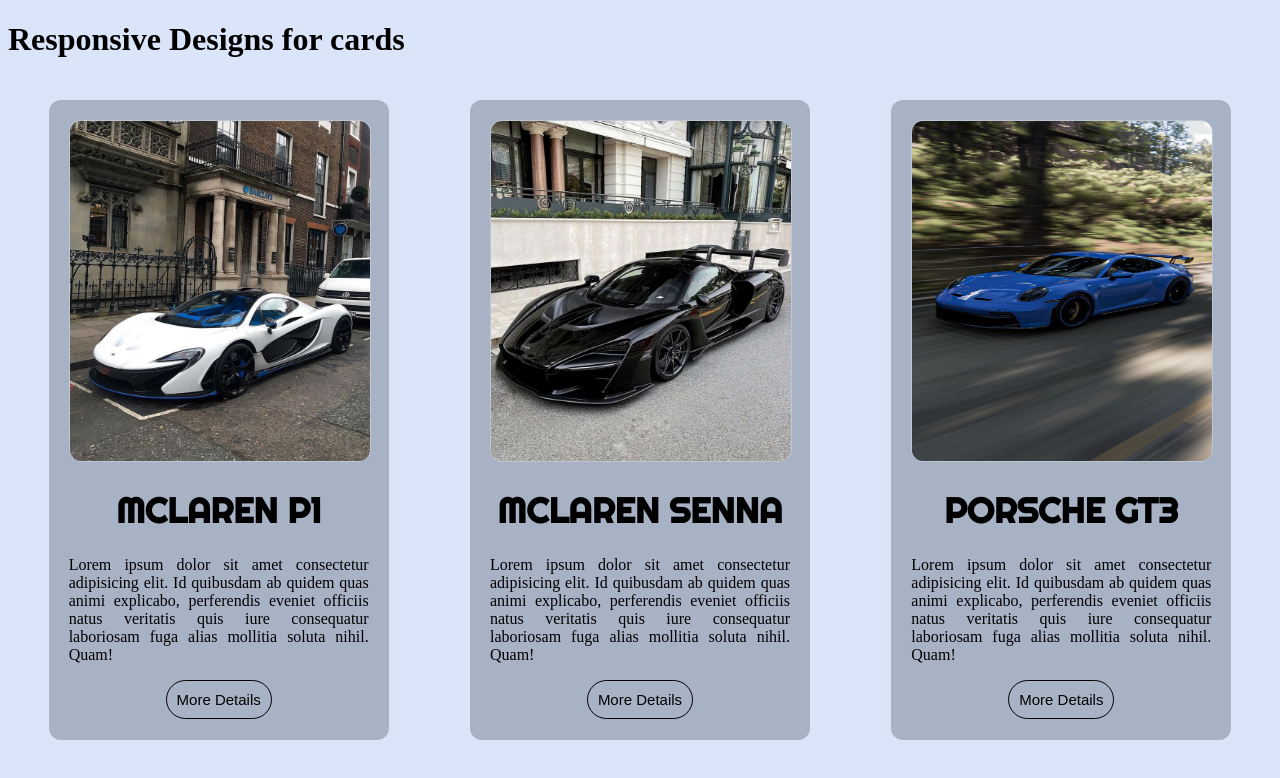
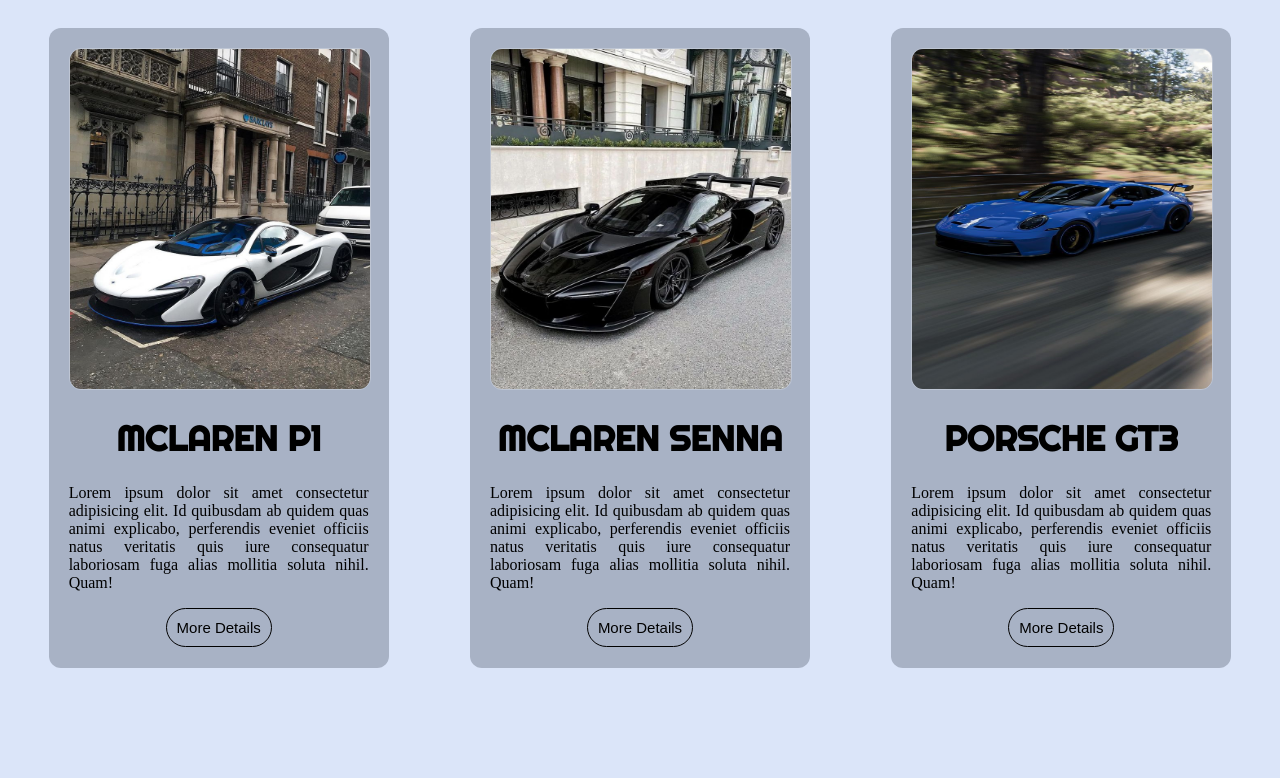
Before and after one commit to SuhasDhawale/icp-8-assignment-19, a plain HTML site: page index.html in a window 1280 px wide. Drawn offline with Linux system fonts and the light colour scheme.

Commit message:
deleted webpage header

```diff
--- a/index.html
+++ b/index.html
@@ -7,7 +7,6 @@
     <link rel="stylesheet" href="style.css">
 </head>
 <body>
-    <h1>Responsive Designs for cards</h1>
     <div class="container">
     <div class="card">
         <div class="card-header">
```
